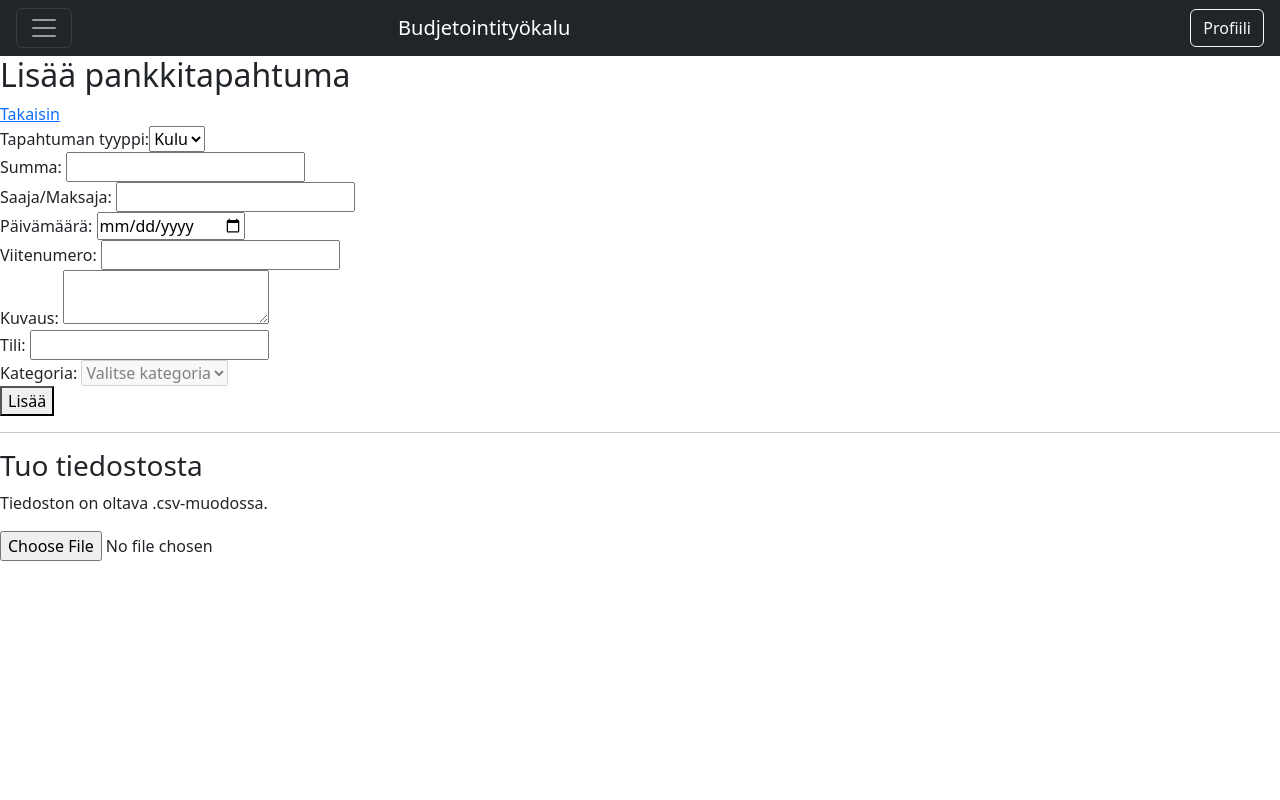
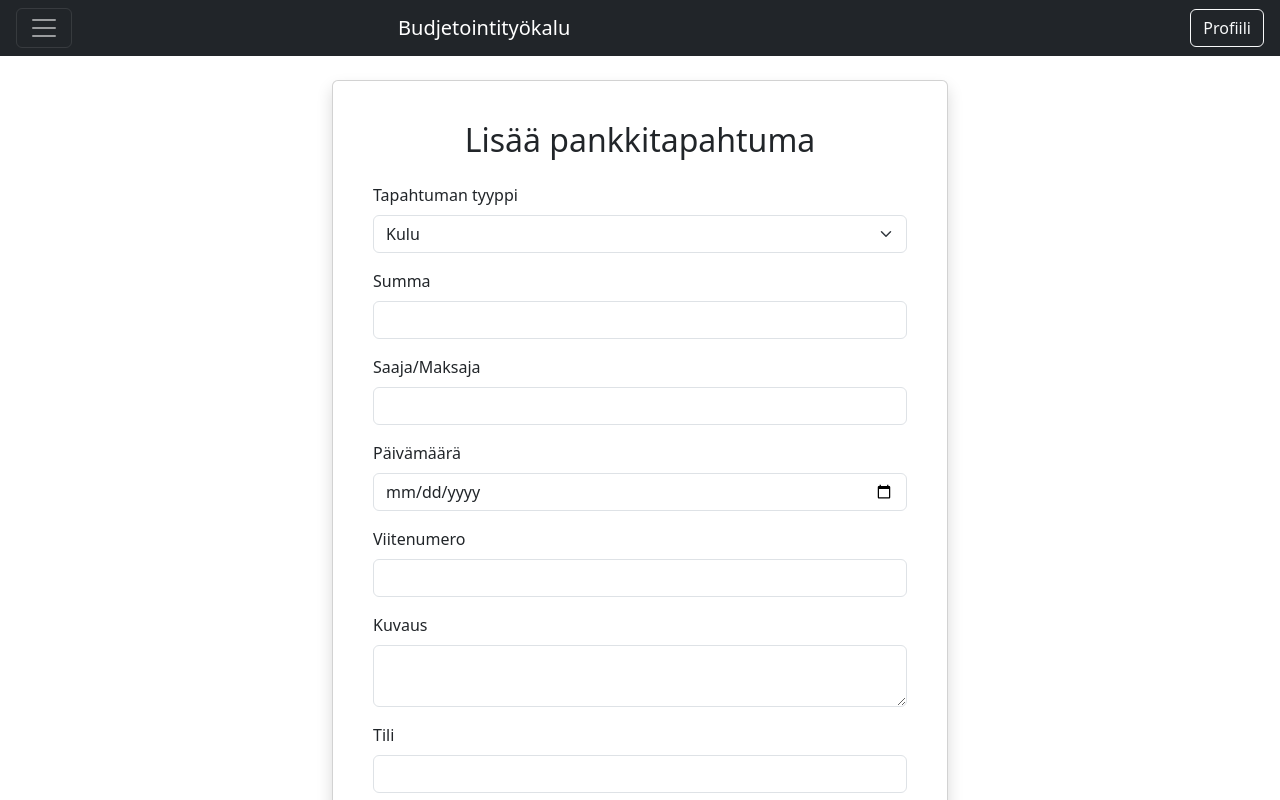
Before and after one commit to Orofil/ott-budjetointi, a React (Vite) app: page /transaction-import in a window 1280 px wide. Shown: the top 800 px of the page. Built offline with nearby package versions, Linux system fonts and the light colour scheme.

Commit message:
TransactionImport sisältöalueen käyttöliittymä hyödyntää nyt Bootstrappia

```diff
--- a/src/pages/TransactionImport.jsx
+++ b/src/pages/TransactionImport.jsx
@@ -1,9 +1,13 @@
 import React, { useActionState, useState } from "react";
 import { Link } from "react-router-dom";
 import CategoryDropdown from "../components/CategoryDropdown";
-import { findTransactionCategory, TransactionCategory } from "../constants/TransactionCategory";
+import {
+  findTransactionCategory,
+  TransactionCategory,
+} from "../constants/TransactionCategory";
 import { createTransaction } from "../actions/Transactions";
 import "bootstrap/dist/css/bootstrap.min.css";
+import { Container, Row, Col, Form, Button, Card } from "react-bootstrap";
 import TransactionFileImport from "../components/TransactionFileImport";
 
 function TransactionImport() {
@@ -17,61 +21,95 @@ function TransactionImport() {
   // FIXME preventDefaultia ei ole tätä käytettäessä, joten inputit tyhjentyvät aina vaikka inputit eivät olisi oikein
 
   return (
-    <div>
-      <h2>Lisää pankkitapahtuma</h2>
-      <Link to="/dashboard">Takaisin</Link>
-      <form action={formAction}>
-        <label>
-          Tapahtuman tyyppi:
-          <select
-            name="type"
-            onChange={(e) => setTransactionCategory(findTransactionCategory(e.target.value))}
-          >
-            <option value={TransactionCategory.EXPENSE.id}>Kulu</option>
-            <option value={TransactionCategory.INCOME.id}>Tulo</option>
-          </select>
-        </label>
-        <br />
-        <label>
-          Summa: <input type="number" name="amount" />
-        </label>
-        <br />
-        <label>
-          Saaja/Maksaja: <input type="text" name="payee-payer" />
-        </label>
-        <br />
-        <label>
-          Päivämäärä: <input type="date" name="date" />
-        </label>
-        <br />
-        <label>
-          Viitenumero: <input type="number" name="reference-number" />
-        </label>
-        <br />
-        <label>
-          Kuvaus: <textarea name="description" />
-        </label>
-        <br />
-        <label>
-          Tili: <input type="text" name="account" />
-        </label>
-        <br />
-        <label>
-          Kategoria: <CategoryDropdown categoryType={transactionCategory} />
-        </label>
-        <br />
-        <button type="submit" disabled={isPending}>
-          {isPending ? "Lisätään..." : "Lisää"}
-        </button>
-        <br />
-        {formState && <span style={{ color: "red" }}>{formState}</span>}
-      </form>
+    <Container fluid className="p-4">
+      <Row className="justify-content-center">
+        <Col md={8} lg={6}>
+          {/* Kortti lomakkeelle */}
+          <Card className="shadow p-4">
+            <Card.Body>
+              <h2 className="text-center mb-4">Lisää pankkitapahtuma</h2>
 
-      <hr />
-      <h3>Tuo tiedostosta</h3>
-      <p>Tiedoston on oltava .csv-muodossa.</p>
-      <TransactionFileImport />
-    </div>
+              {/* Lomake pankkitapahtuman lisäämiseksi */}
+              <Form action={formAction}>
+                <Form.Group className="mb-3">
+                  <Form.Label>Tapahtuman tyyppi</Form.Label>
+                  <Form.Select
+                    name="type"
+                    onChange={(e) =>
+                      setTransactionCategory(
+                        findTransactionCategory(e.target.value)
+                      )
+                    }
+                  >
+                    <option value={TransactionCategory.EXPENSE.id}>Kulu</option>
+                    <option value={TransactionCategory.INCOME.id}>Tulo</option>
+                  </Form.Select>
+                </Form.Group>
+
+                <Form.Group className="mb-3">
+                  <Form.Label>Summa</Form.Label>
+                  <Form.Control type="number" name="amount" required />
+                </Form.Group>
+
+                <Form.Group className="mb-3">
+                  <Form.Label>Saaja/Maksaja</Form.Label>
+                  <Form.Control type="text" name="payee-payer" required />
+                </Form.Group>
+
+                <Form.Group className="mb-3">
+                  <Form.Label>Päivämäärä</Form.Label>
+                  <Form.Control type="date" name="date" required />
+                </Form.Group>
+
+                <Form.Group className="mb-3">
+                  <Form.Label>Viitenumero</Form.Label>
+                  <Form.Control type="number" name="reference-number" />
+                </Form.Group>
+
+                <Form.Group className="mb-3">
+                  <Form.Label>Kuvaus</Form.Label>
+                  <Form.Control as="textarea" name="description" />
+                </Form.Group>
+
+                <Form.Group className="mb-3">
+                  <Form.Label>Tili</Form.Label>
+                  <Form.Control type="text" name="account" required />
+                </Form.Group>
+
+                <Form.Group className="mb-3">
+                  <Form.Label>Kategoria</Form.Label>
+                  <CategoryDropdown categoryType={transactionCategory} />
+                </Form.Group>
+
+                {/* Lähetä-painike, joka on estetty kun tapahtuma on käsittelyssä */}
+                <Button
+                  variant="primary"
+                  type="submit"
+                  disabled={isPending}
+                  className="w-100"
+                >
+                  {isPending ? "Lisätään..." : "Lisää"}
+                </Button>
+                {/* Virheilmoitus, jos lomakkeen lähetyksessä on ongelma */}
+                {formState && (
+                  <div className="text-danger mt-3 text-center">
+                    {formState}
+                  </div>
+                )}
+              </Form>
+            </Card.Body>
+          </Card>
+          {/* Kortti tiedoston tuonnille */}
+          <Card className="shadow p-4 mt-4">
+            <Card.Body>
+              <h3 className="text-center">Tuo tiedostosta</h3>
+              <p className="text-center">Tiedoston on oltava .csv-muodossa.</p>
+              <TransactionFileImport />
+            </Card.Body>
+          </Card>
+        </Col>
+      </Row>
+    </Container>
   );
 }
 
```
